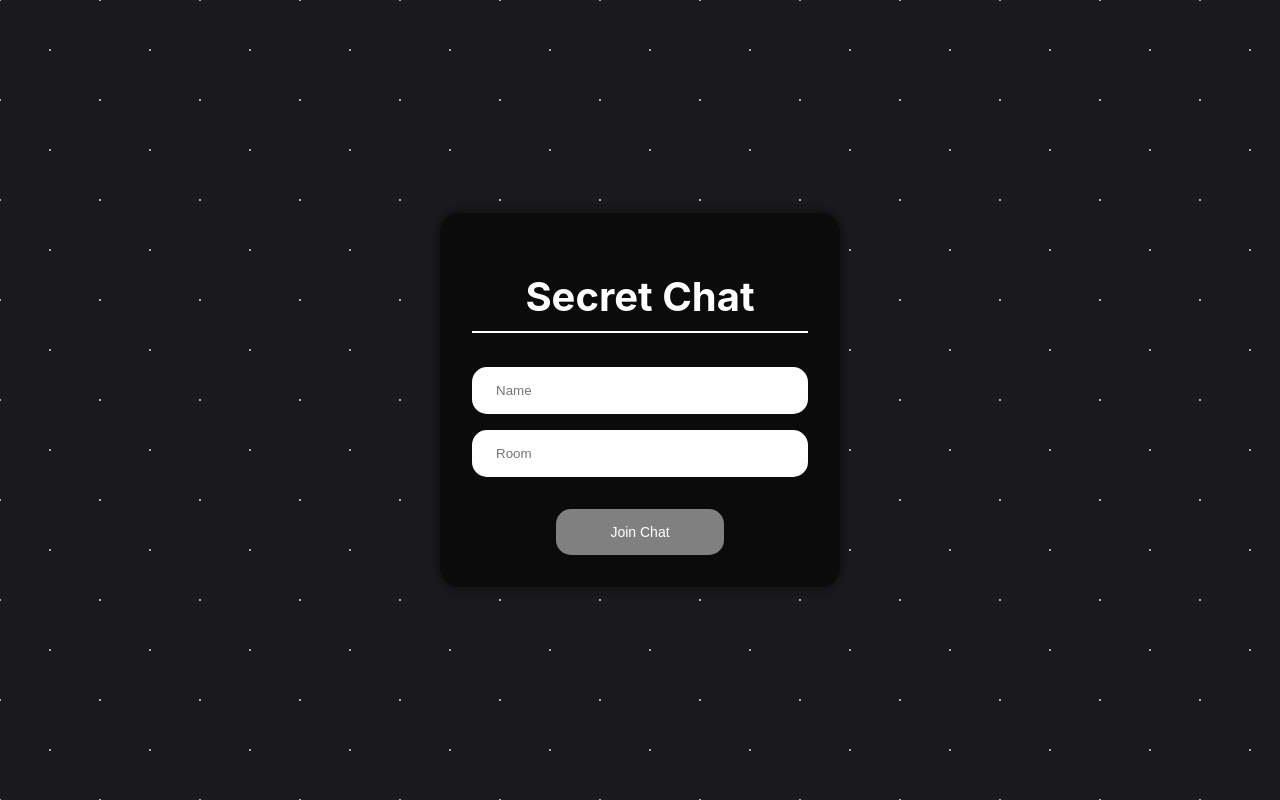
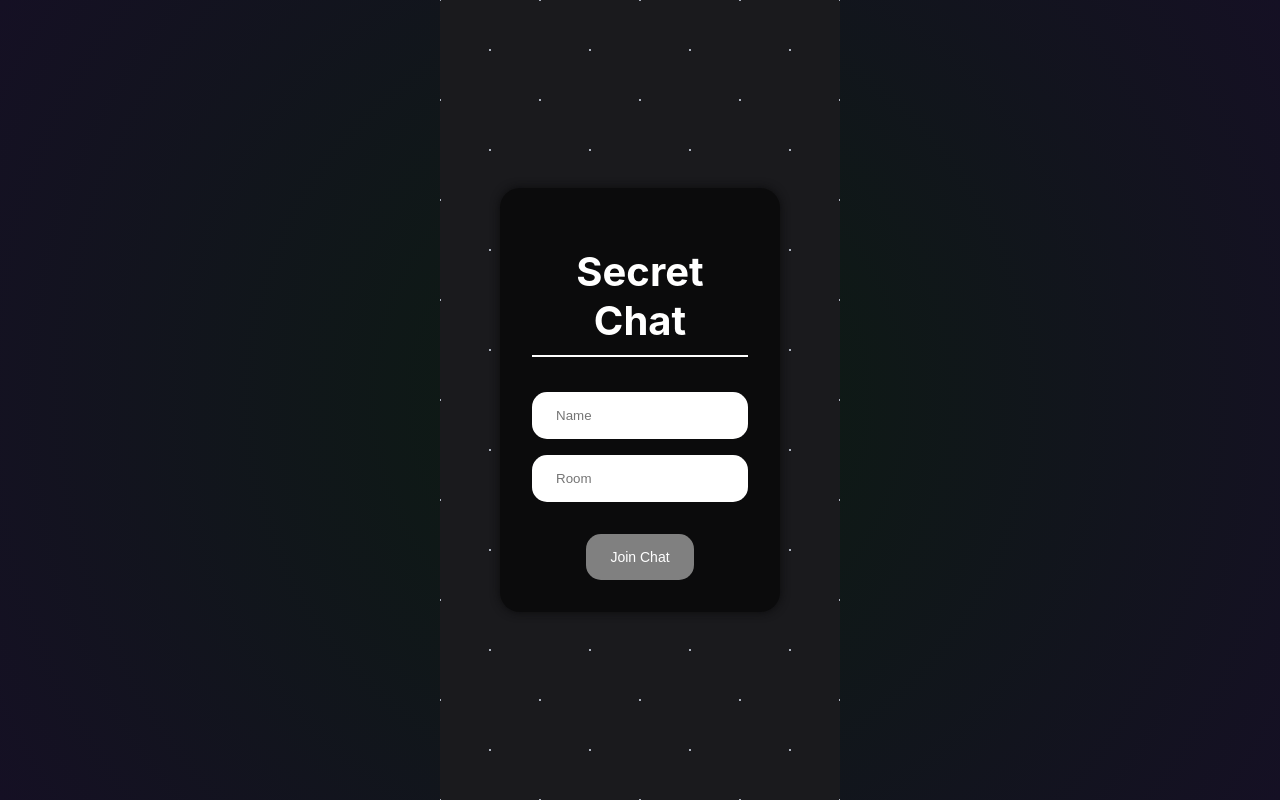
Before and after one commit to p3isman/secret_chat, a React (Vite) app: page / in a window 1280 px wide. Built offline with nearby package versions, Linux system fonts and the light colour scheme.

Commit message:
Use scss in index and add custom properties

```diff
--- a/src/index.css
+++ /dev/null
@@ -1,22 +0,0 @@
-:root {
-  min-height: 100vh;
-}
-
-body {
-  margin: 0;
-  font-family: -apple-system, BlinkMacSystemFont, 'Segoe UI', 'Roboto', 'Oxygen',
-    'Ubuntu', 'Cantarell', 'Fira Sans', 'Droid Sans', 'Helvetica Neue',
-    sans-serif;
-  -webkit-font-smoothing: antialiased;
-  -moz-osx-font-smoothing: grayscale;
-}
-
-* {
-  box-sizing: border-box;
-}
-
-
-code {
-  font-family: source-code-pro, Menlo, Monaco, Consolas, 'Courier New',
-    monospace;
-}
--- /dev/null
+++ b/src/index.scss
@@ -0,0 +1,53 @@
+:root {
+  min-height: 100vh;
+  --bg-color: #1b1e25;
+  --main-color: white;
+  --icon-color: #7b7b83;
+  --msg-sent-color: #1b2735;
+  --msg-sent-border: #1b2433;
+  --msg-received-color: #26262e;
+  --msg-received-border: #2a2b2f;
+  --msg-text-color: #9b9aa0;
+  --input-color: #121617;
+  --btn-color: #579af1;
+  --btn-hover-color: #1f61d4;
+  --user-color: #5b9be5;
+}
+
+body {
+  margin: 0;
+  font-family: -apple-system, BlinkMacSystemFont, 'Segoe UI', 'Roboto', 'Oxygen',
+    'Ubuntu', 'Cantarell', 'Fira Sans', 'Droid Sans', 'Helvetica Neue',
+    sans-serif;
+  -webkit-font-smoothing: antialiased;
+  -moz-osx-font-smoothing: grayscale;
+}
+
+* {
+  box-sizing: border-box;
+
+  scrollbar-width: 10px;
+  scrollbar-color: var(--msg-sent-color) var(--input-color);
+
+  &::-webkit-scrollbar {
+    width: 8px;
+    color: var(--msg-sent-color);
+    background: var(--input-color);
+  }
+}
+
+
+code {
+  font-family: source-code-pro, Menlo, Monaco, Consolas, 'Courier New',
+    monospace;
+}
+
+.main {
+  display: flex;
+  justify-content: center;
+  align-items: center;
+  height: 100vh;
+  text-align: center;
+  background: rgb(12, 28, 17);
+  background: radial-gradient(circle, rgba(12, 28, 17, 1) 0%, rgba(21, 16, 36, 1) 100%);
+}
```
Also changed, not shown: src/main.tsx (+5 -5 lines).
